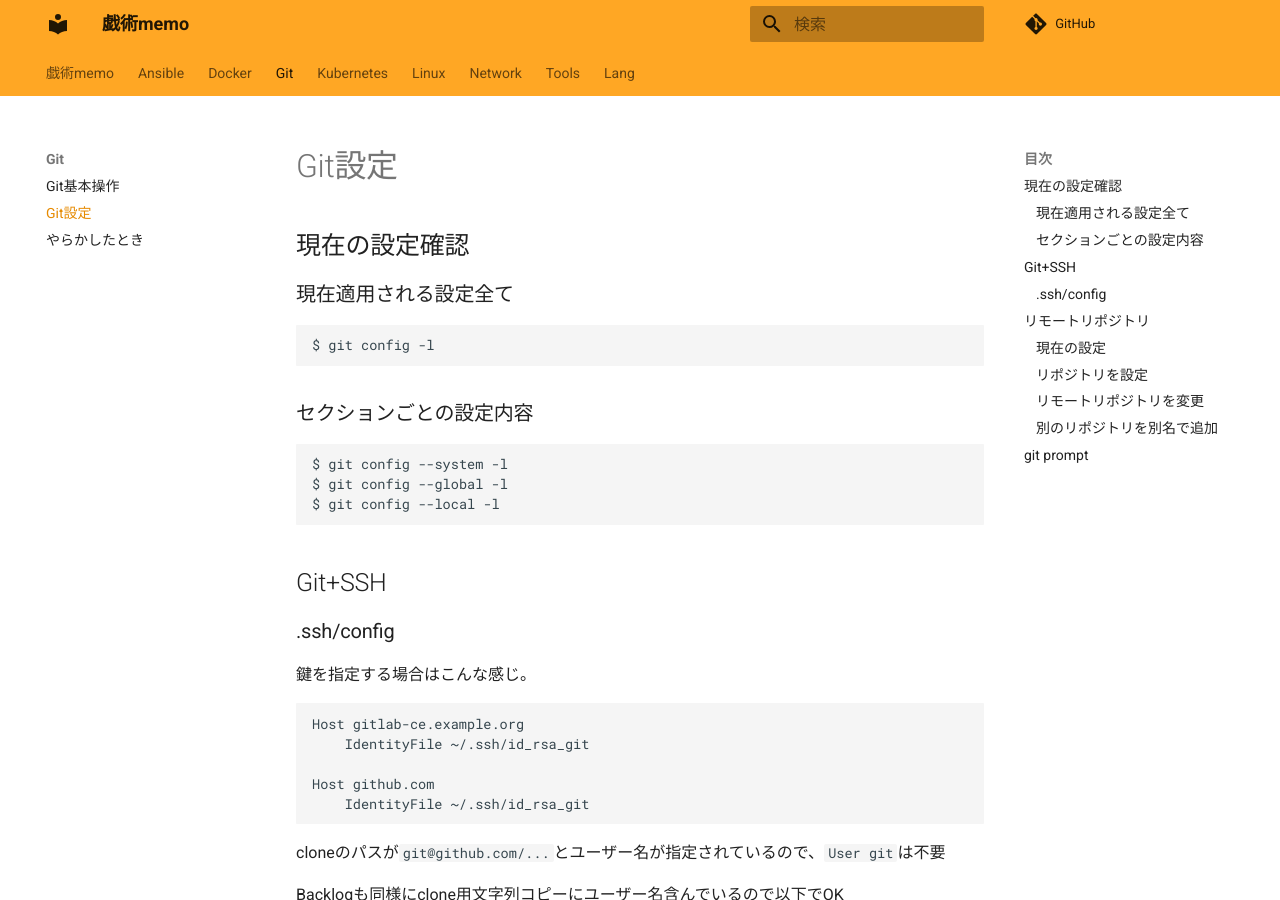
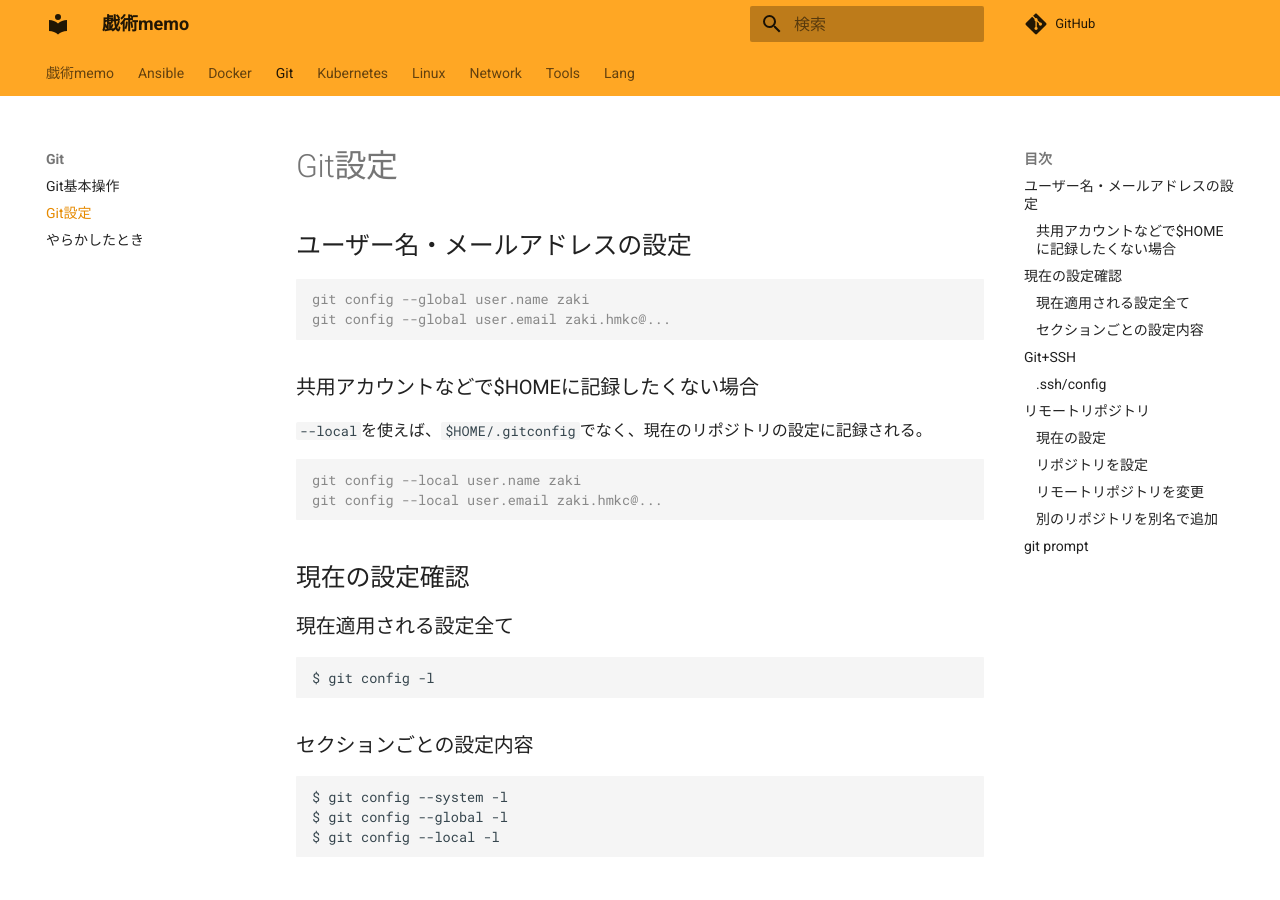
Before and after one commit to zaki-lknr/docs, an MkDocs documentation site: the page built from docs/Git/configure.md, in a window 1280 px wide and 900 px high. Built offline with MkDocs 1.6.1 and Material for MkDocs 9.7.7, drawn with Linux system fonts in a browser that asks for light colours; comment, search, counter and statistics services are not loaded.

Commit message:
add: git/configure: name/email設定とlocal設定

````diff
--- a/docs/Git/configure.md
+++ b/docs/Git/configure.md
@@ -1,4 +1,20 @@
 # Git設定
+
+## ユーザー名・メールアドレスの設定
+
+```console
+git config --global user.name zaki
+git config --global user.email zaki.hmkc@...
+```
+
+### 共用アカウントなどで$HOMEに記録したくない場合
+
+`--local`を使えば、`$HOME/.gitconfig`でなく、現在のリポジトリの設定に記録される。
+
+```console
+git config --local user.name zaki
+git config --local user.email zaki.hmkc@...
+```
 
 ## 現在の設定確認
 
````
